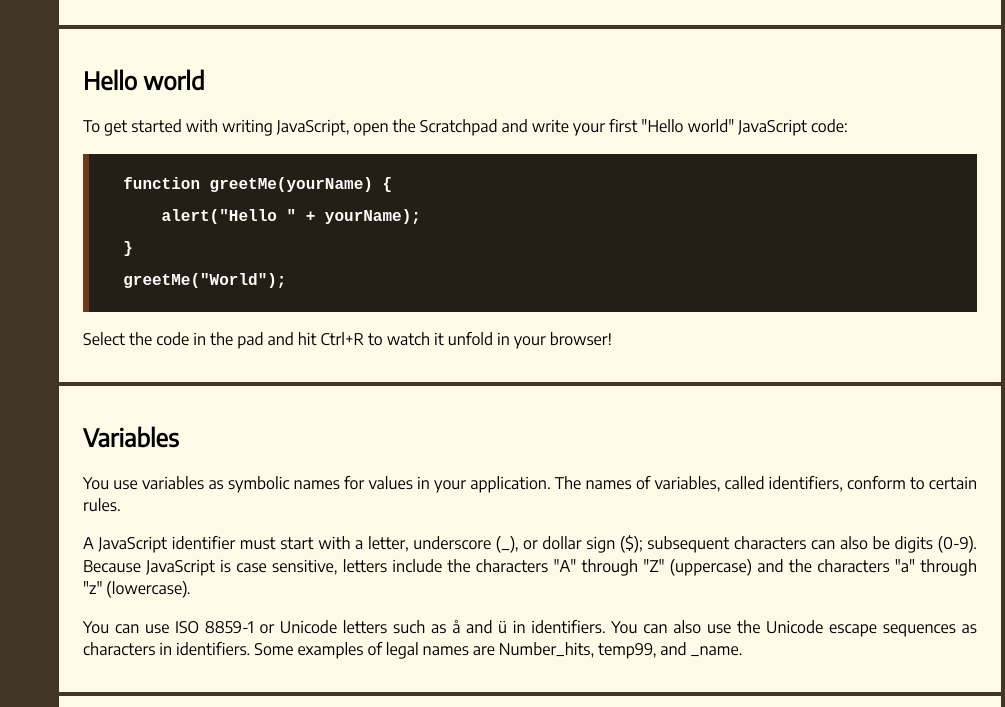
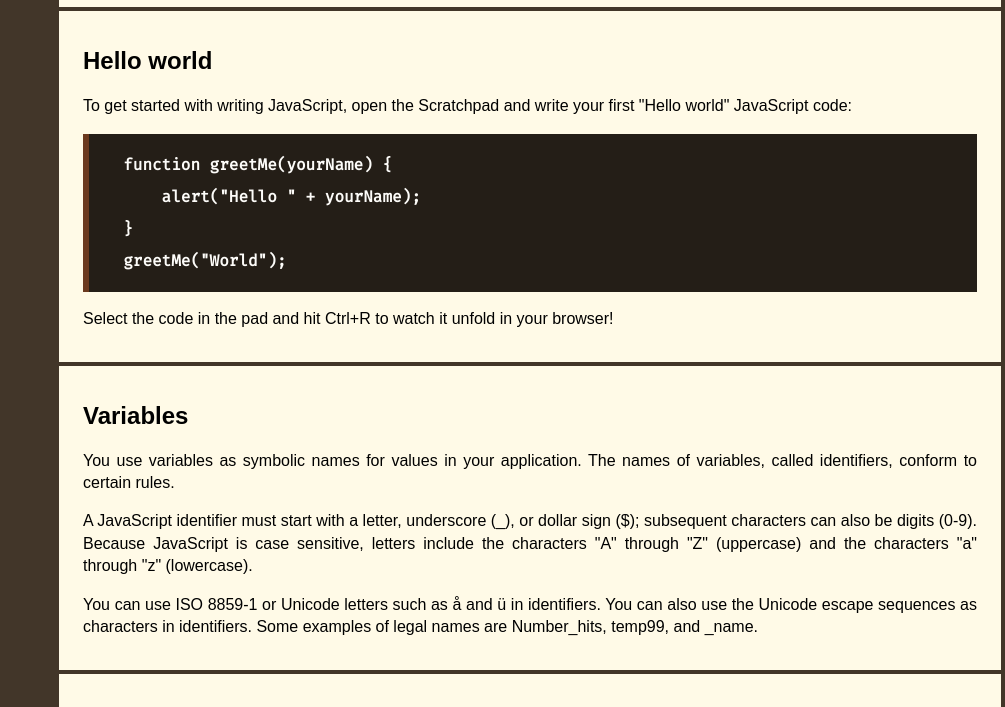
Before and after one commit to brandon-wallace/fcc-technical-documentation, a plain HTML site: page index.html in a window 1280 px wide. Shown: the part 940-1647 px from the top of the page, without its empty margins (275-1280 px from the left). Drawn offline with nearby package versions, Linux system fonts and the light colour scheme.

Commit message:
Replace font family
Encode Sans was replaced with Fira Code font.

```diff
--- a/css/style.css
+++ b/css/style.css
@@ -165,6 +165,7 @@ code {
   position: relative;
   word-break: normal;
   color: var(--tan);
+  font-family: 'Fira Code', monospace;
   background-color: var(--dark-chocolate);
   border-left: 6px solid hsl(21, 56%, 27%);
 }
@@ -224,7 +225,7 @@ footer p {
     display: none;
   }
   code {
-    overflow: auto;
+    overflow-x: auto;
   }
   .footer-text {
     text-align: center;
--- a/index.html
+++ b/index.html
@@ -4,7 +4,7 @@
   <head>
     <meta charset="utf-8">
     <meta name="viewport" content="width=device-width, initial-scale=1">
-    <link href="https://fonts.googleapis.com/css?family=EB+Garamond|Encode+Sans" rel="stylesheet">
+    <link href="https://fonts.googleapis.com/css?family=EB+Garamond|Fira+Code&display=swap" rel="stylesheet">
     <link rel="stylesheet" href="css/style.css">
     <title>JavaScript Technical Documentation</title>
   </head>
```
